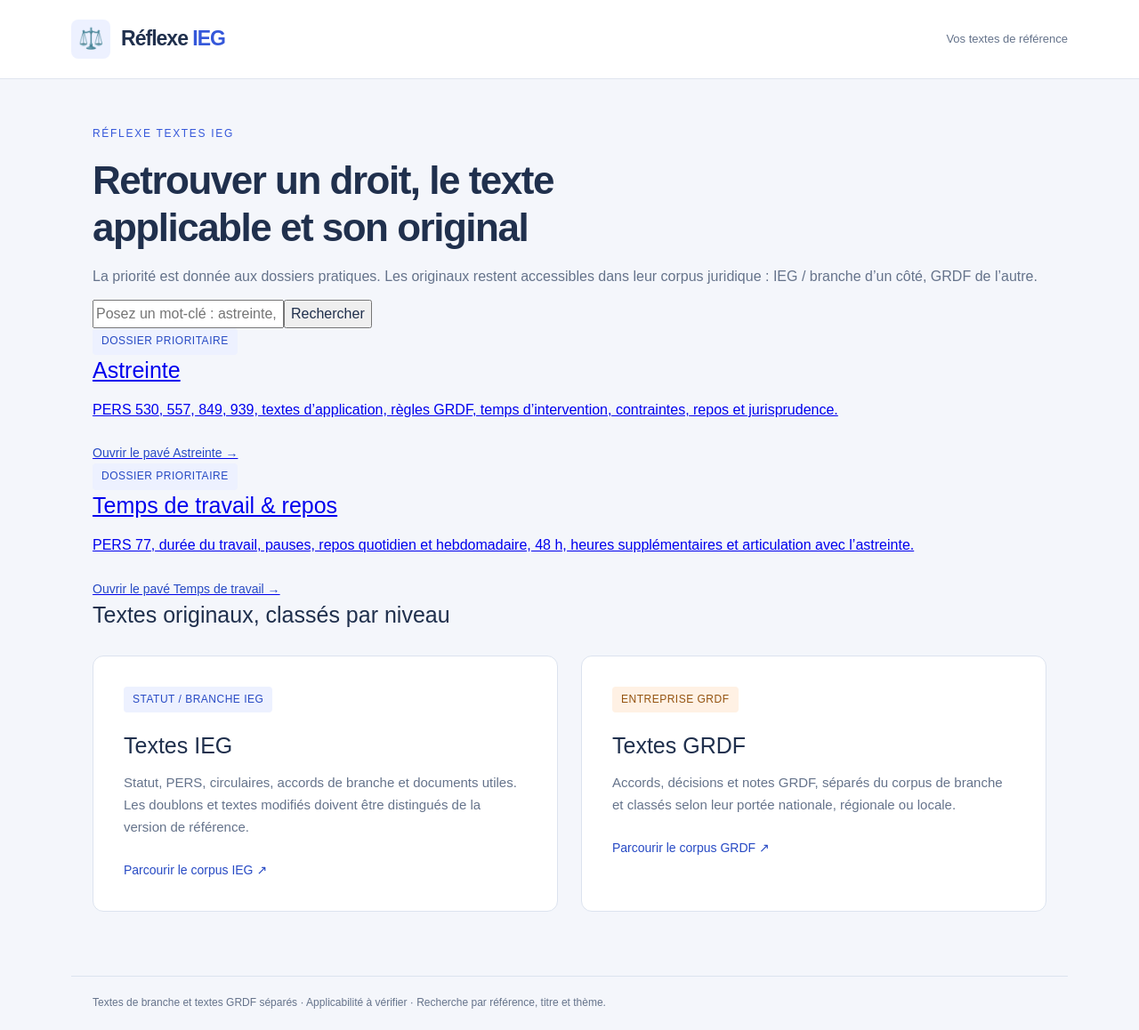
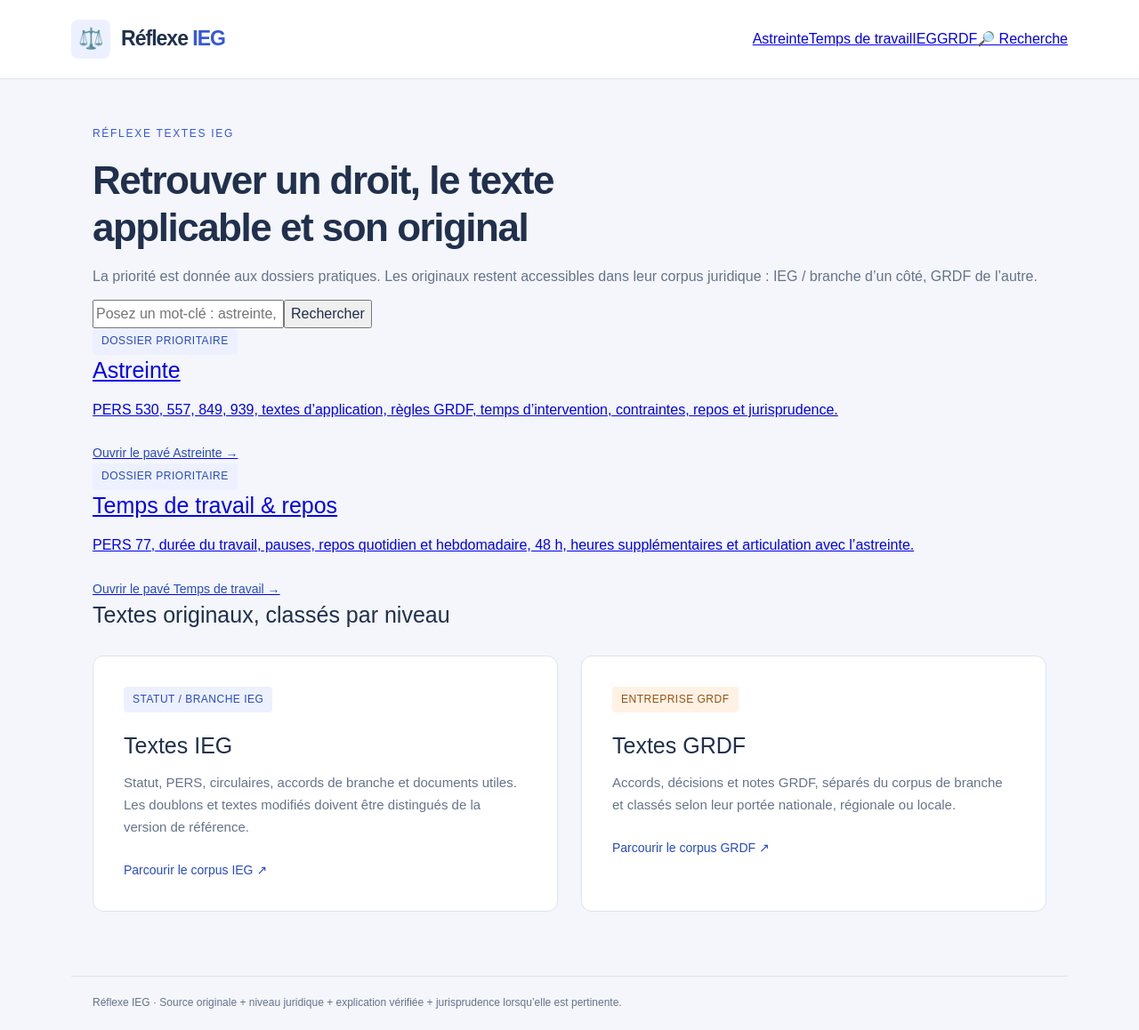
Before and after one commit to hajjitoufik4-eng/reflexe-textes-ieg-v21, a Next.js app: page / in a window 1280 px wide. Shown: the whole page at 89% size. Built offline with nearby package versions, Linux system fonts and the light colour scheme.

Commit message:
Ajouter la recherche dans la navigation

```diff
--- a/src/app/layout.jsx
+++ b/src/app/layout.jsx
@@ -1,32 +1,4 @@
 import Link from 'next/link';
 import './globals.css';
-export const metadata = {
-  title: {
-    default: 'Réflexe IEG — Vos droits, plus simplement',
-    template: '%s · Réflexe IEG',
-  },
-  description:
-    'Consultez les textes de branche IEG et les textes GRDF, leurs documents originaux et leurs fiches de lecture.',
-};
-export default function Layout({ children }) {
-  return (
-    <html lang="fr">
-      <body>
-        <a className="skip" href="#contenu">
-          Aller au contenu
-        </a>
-        <header>
-          <Link className="brand" href="/">
-            <span aria-hidden="true">⚖️</span> Réflexe <span>IEG</span>
-          </Link>
-          <span className="project">Vos textes de référence</span>
-        </header>
-        <main id="contenu">{children}</main>
-        <footer>
-          Textes de branche et textes GRDF séparés · Applicabilité à vérifier ·
-          Recherche par référence, titre et thème.
-        </footer>
-      </body>
-    </html>
-  );
-}
+export const metadata={title:{default:'Réflexe IEG — Textes et droits',template:'%s · Réflexe IEG'},description:'Textes IEG et GRDF, explications, originaux et jurisprudence.'};
+export default function Layout({children}){return <html lang="fr"><body><a className="skip" href="#contenu">Aller au contenu</a><header><Link className="brand" href="/"><span aria-hidden="true">⚖️</span> Réflexe <span>IEG</span></Link><nav className="topnav"><Link href="/recherche?q=astreinte">Astreinte</Link><Link href="/recherche?q=temps+de+travail">Temps de travail</Link><Link href="/corpus/ieg">IEG</Link><Link href="/corpus/grdf">GRDF</Link><Link href="/recherche">🔎 Recherche</Link></nav></header><main id="contenu">{children}</main><footer>Réflexe IEG · Source originale + niveau juridique + explication vérifiée + jurisprudence lorsqu’elle est pertinente.</footer></body></html>}
```
